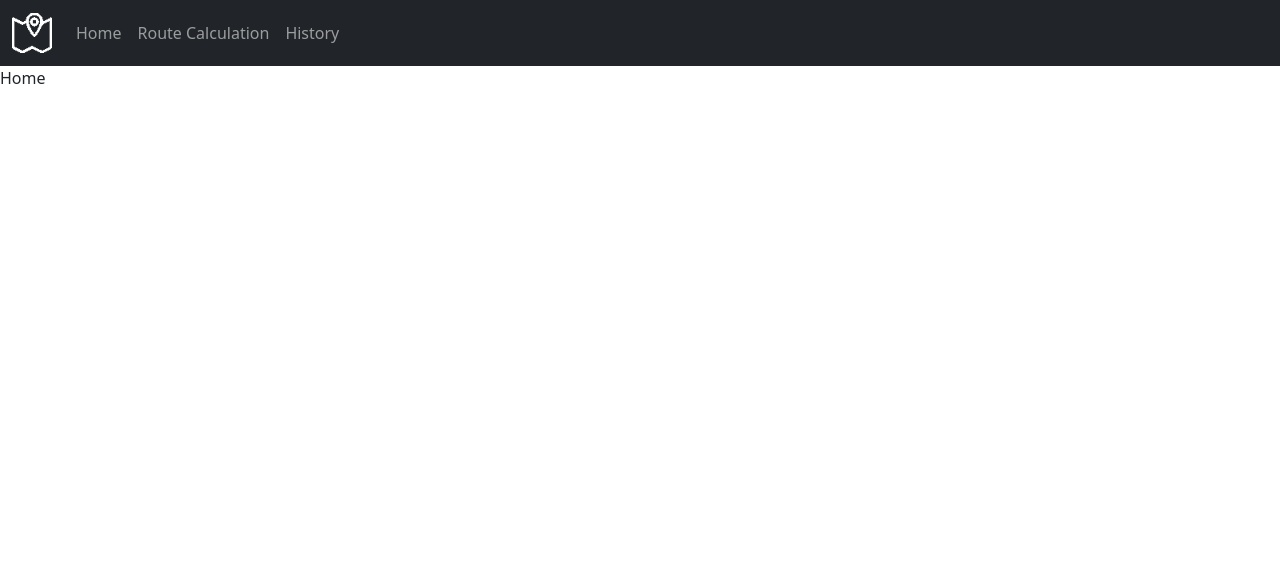
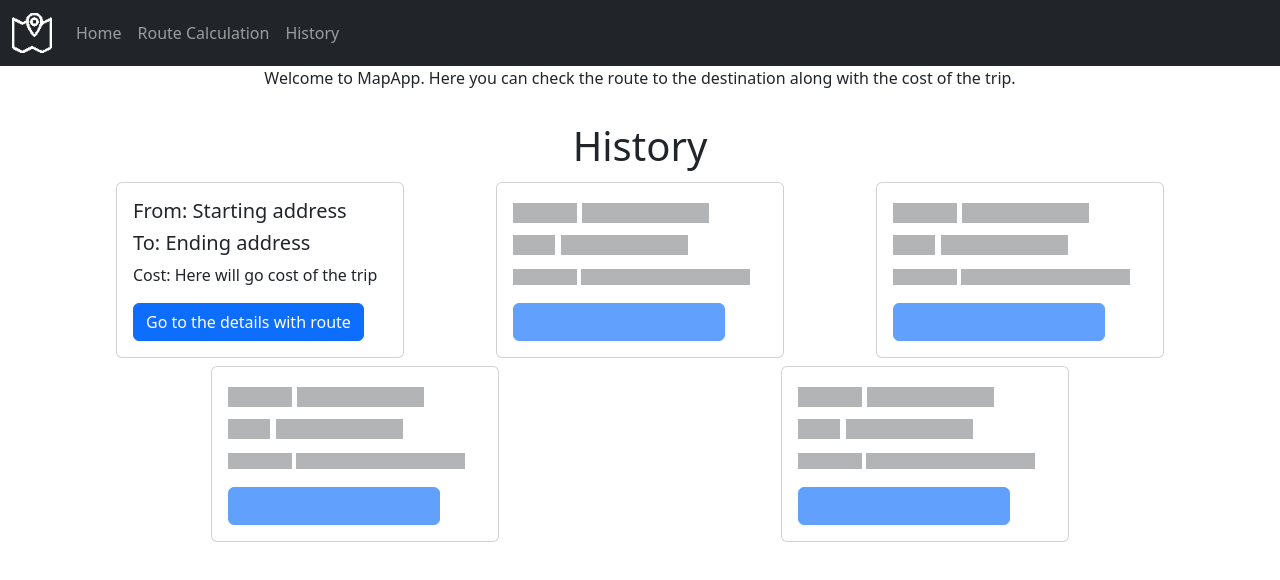
Before and after one commit to Mikolaj-Brzoskowski/Map_app, a React (Create React App) app in the folder frontend/: page / in a window 1280 px wide. Shown: the top 580 px of the page. Built offline with nearby package versions, Linux system fonts and the light colour scheme.

Commit message:
added History UI

```diff
--- a/frontend/src/components/Home.js
+++ b/frontend/src/components/Home.js
@@ -1,8 +1,50 @@
 import React from 'react'
+import { Container, Row, Col, Card, Button, Placeholder } from 'react-bootstrap'
+import { lorem_ipsum } from '../lorem_ipsum'
 
 const Home = () => {
   return (
-    <div>Home</div>
+    <Container>
+      <Row>
+          <p className="text-center">Welcome to MapApp. Here you can check the route to the destination along with the cost of the trip.</p>
+          <p className="text-center">{lorem_ipsum}</p>
+      </Row>
+      <Row id="history">
+          <h1 className="text-center">History</h1>
+      </Row>
+      <Row>
+        <Col className="d-flex justify-content-center m-1">
+          <Card style={{ width: '18rem' }}>
+            <Card.Body>
+              <Card.Title>From: Starting address</Card.Title>
+              <Card.Title>To: Ending address</Card.Title>
+              <Card.Text>
+                Cost: Here will go cost of the trip
+              </Card.Text>
+              <Button variant="primary">Go to the details with route</Button>
+            </Card.Body>
+          </Card>
+        </Col>
+        {Array(4).fill().map(() => (
+        <Col className="d-flex justify-content-center m-1">
+          <Card style={{ width: '18rem' }}>
+            <Card.Body>
+              <Placeholder as={Card.Title} animation="glow">
+                <Placeholder xs={3} /> <Placeholder xs={6} />
+              </Placeholder>
+              <Placeholder as={Card.Title} animation="glow">
+                <Placeholder xs={2} /> <Placeholder xs={6} />
+              </Placeholder>
+              <Placeholder as={Card.Text} animation="glow">
+                <Placeholder xs={3} /> <Placeholder xs={8} />
+              </Placeholder>
+              <Placeholder.Button variant="primary" xs={10} />
+            </Card.Body>
+          </Card>
+        </Col>
+        ))}
+      </Row>
+    </Container>
   )
 }
 
```
